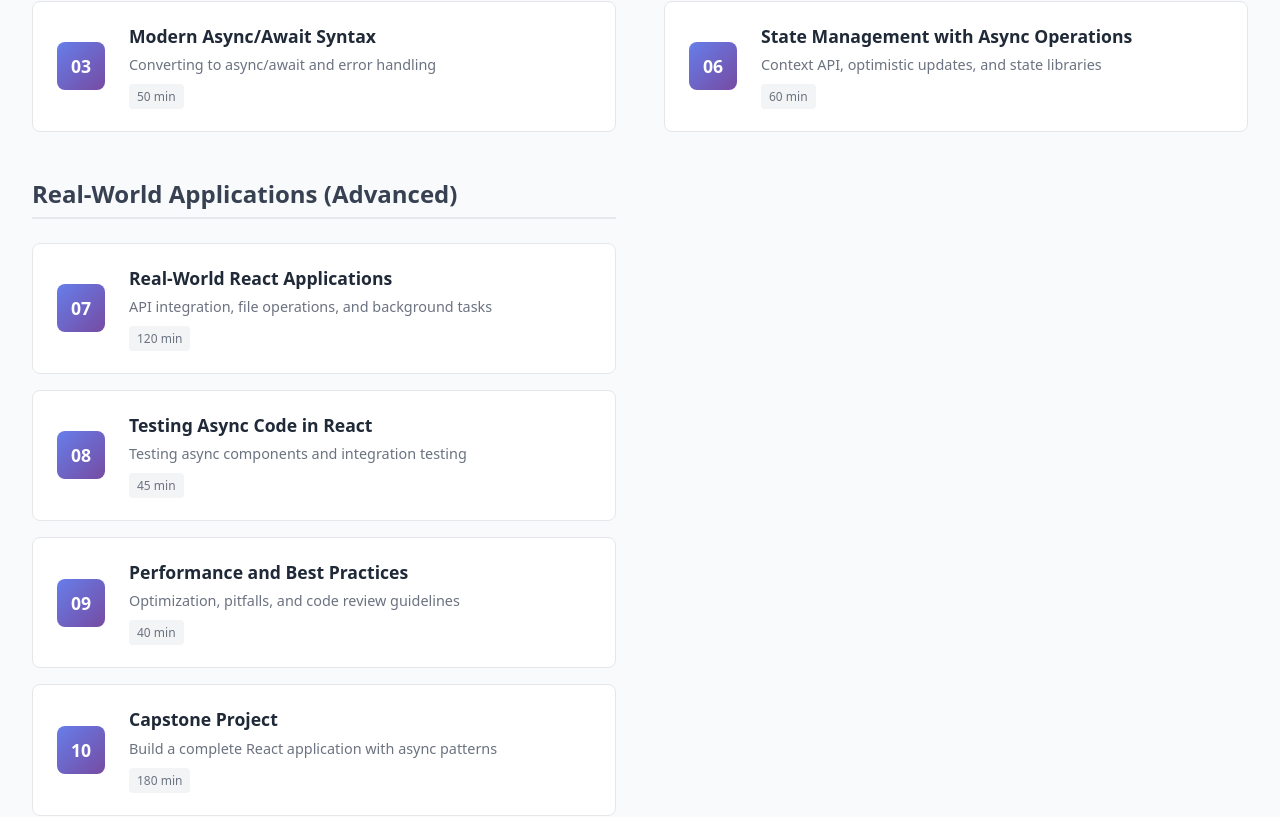
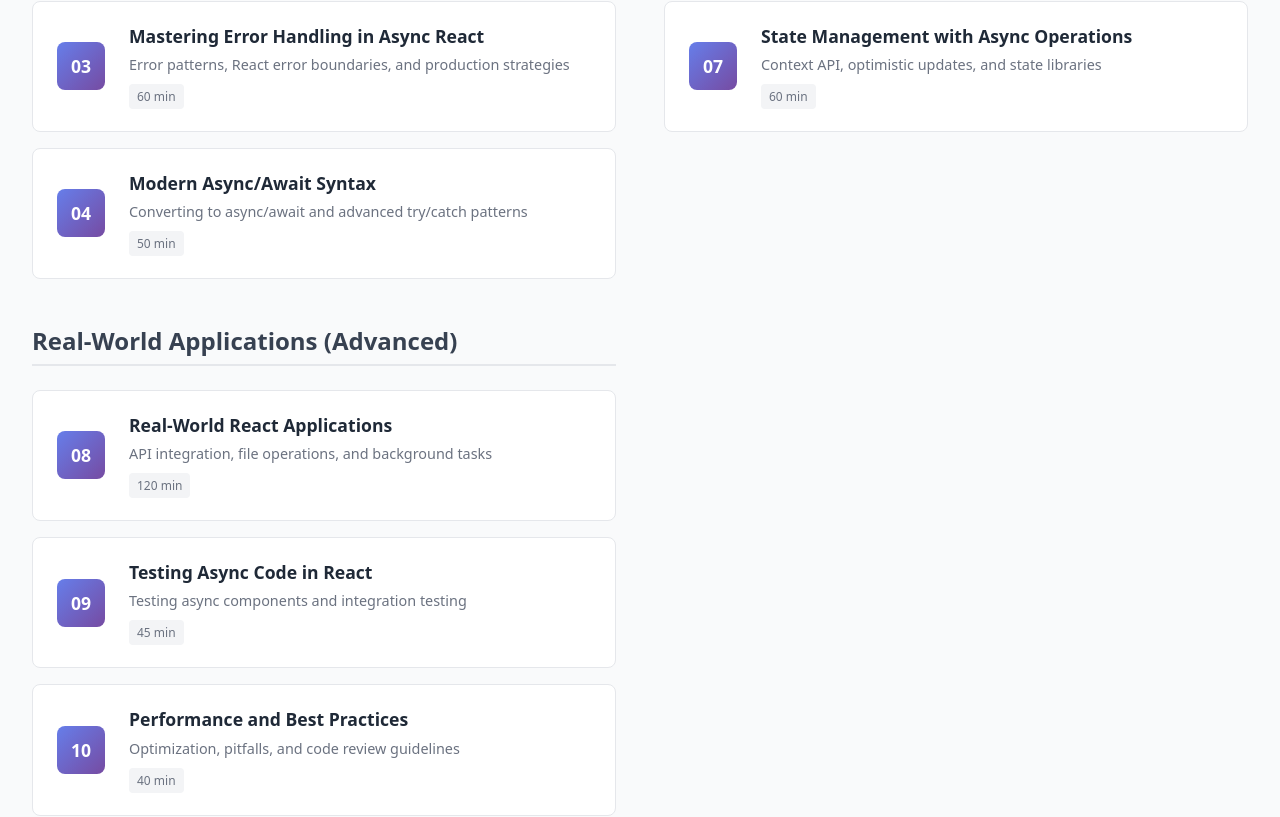
Before and after one commit to tugudush/promise, a React (Vite) app: page / in a window 1280 px wide. Shown: the part 1471-2288 px from the top of the page. Built offline with nearby package versions, Linux system fonts and the light colour scheme.

Commit message:
feat: update lesson plan and home page to include error handling strategies and adjust chapter numbering

```diff
--- a/src/pages/homePage/HomePage.tsx
+++ b/src/pages/homePage/HomePage.tsx
@@ -90,8 +90,16 @@ function HomePage() {
               <ChapterLink to='/chapter/3'>
                 <ChapterNumber>03</ChapterNumber>
                 <div>
+                  <h4>Mastering Error Handling in Async React</h4>
+                  <p>Error patterns, React error boundaries, and production strategies</p>
+                  <Duration>60 min</Duration>
+                </div>
+              </ChapterLink>
+              <ChapterLink to='/chapter/4'>
+                <ChapterNumber>04</ChapterNumber>
+                <div>
                   <h4>Modern Async/Await Syntax</h4>
-                  <p>Converting to async/await and error handling</p>
+                  <p>Converting to async/await and advanced try/catch patterns</p>
                   <Duration>50 min</Duration>
                 </div>
               </ChapterLink>
@@ -101,8 +109,8 @@ function HomePage() {
           <ChapterGroup>
             <h3>Advanced Patterns (Intermediate)</h3>
             <Chapters>
-              <ChapterLink to='/chapter/4'>
-                <ChapterNumber>04</ChapterNumber>
+              <ChapterLink to='/chapter/5'>
+                <ChapterNumber>05</ChapterNumber>
                 <div>
                   <h4>Advanced Promise Patterns</h4>
                   <p>
@@ -111,16 +119,16 @@ function HomePage() {
                   <Duration>75 min</Duration>
                 </div>
               </ChapterLink>
-              <ChapterLink to='/chapter/5'>
-                <ChapterNumber>05</ChapterNumber>
+              <ChapterLink to='/chapter/6'>
+                <ChapterNumber>06</ChapterNumber>
                 <div>
                   <h4>React Hooks and Async Patterns</h4>
                   <p>Custom hooks, useAsync, and complex async flows</p>
                   <Duration>90 min</Duration>
                 </div>
               </ChapterLink>
-              <ChapterLink to='/chapter/6'>
-                <ChapterNumber>06</ChapterNumber>
+              <ChapterLink to='/chapter/7'>
+                <ChapterNumber>07</ChapterNumber>
                 <div>
                   <h4>State Management with Async Operations</h4>
                   <p>Context API, optimistic updates, and state libraries</p>
@@ -133,32 +141,32 @@ function HomePage() {
           <ChapterGroup>
             <h3>Real-World Applications (Advanced)</h3>
             <Chapters>
-              <ChapterLink to='/chapter/7'>
-                <ChapterNumber>07</ChapterNumber>
+              <ChapterLink to='/chapter/8'>
+                <ChapterNumber>08</ChapterNumber>
                 <div>
                   <h4>Real-World React Applications</h4>
                   <p>API integration, file operations, and background tasks</p>
                   <Duration>120 min</Duration>
                 </div>
               </ChapterLink>
-              <ChapterLink to='/chapter/8'>
-                <ChapterNumber>08</ChapterNumber>
+              <ChapterLink to='/chapter/9'>
+                <ChapterNumber>09</ChapterNumber>
                 <div>
                   <h4>Testing Async Code in React</h4>
                   <p>Testing async components and integration testing</p>
                   <Duration>45 min</Duration>
                 </div>
               </ChapterLink>
-              <ChapterLink to='/chapter/9'>
-                <ChapterNumber>09</ChapterNumber>
+              <ChapterLink to='/chapter/10'>
+                <ChapterNumber>10</ChapterNumber>
                 <div>
                   <h4>Performance and Best Practices</h4>
                   <p>Optimization, pitfalls, and code review guidelines</p>
                   <Duration>40 min</Duration>
                 </div>
               </ChapterLink>
-              <ChapterLink to='/chapter/10'>
-                <ChapterNumber>10</ChapterNumber>
+              <ChapterLink to='/chapter/11'>
+                <ChapterNumber>11</ChapterNumber>
                 <div>
                   <h4>Capstone Project</h4>
                   <p>Build a complete React application with async patterns</p>
```
Also changed, not shown: 1 other file (tests, documents, lock files or other folders).
